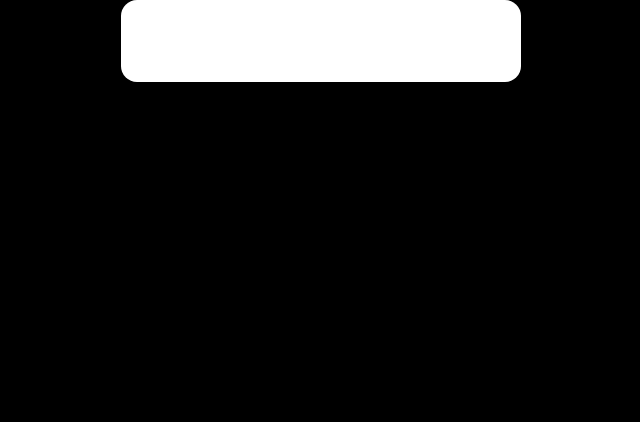
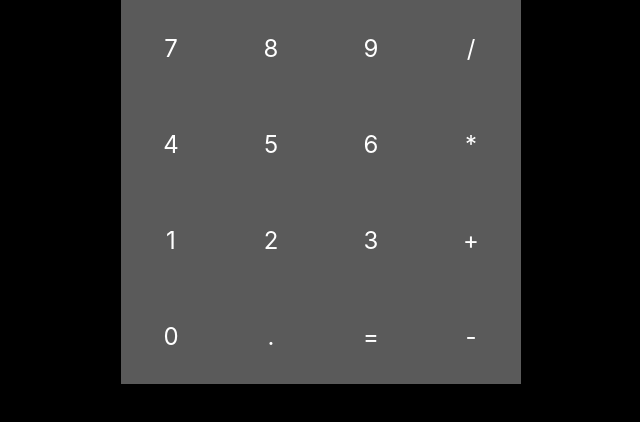
Before and after one commit to IniomohAngela/Calculator, a React (Create React App) app: page / in a window 1280 px wide. Shown: the top 422 px of the page, without its empty margins (319-959 px from the left). Built offline with nearby package versions, Linux system fonts and the light colour scheme.

Commit message:
src/Components/Input.css

```diff
--- a/src/App.css
+++ b/src/App.css
@@ -1,6 +1,5 @@
 body{
   background-color: black;
-  color: white;
 }
 
 .App{
@@ -14,3 +13,8 @@ body{
   width: 400px;
   border-radius: 16px;
 }
+
+.row{
+  display: flex;
+
+}
--- a/src/App.js
+++ b/src/App.js
@@ -1,12 +1,35 @@
-import logo from './logo.svg';
-import './App.css';
+import "./App.css";
+import Button from "./Components/Button";
 
 function App() {
   return (
     <div className="App">
-        <div className="calc-wrapper">
-         <h1>Heading</h1>
+      <div className="calc-wrapper">
+        <div className="row">
+          <Button symbol="7" />
+          <Button symbol="8" />
+          <Button symbol="9" />
+          <Button symbol="/" />
         </div>
+        <div className="row">
+          <Button symbol="4" />
+          <Button symbol="5" />
+          <Button symbol="6" />
+          <Button symbol="*" />
+        </div>
+        <div className="row">
+          <Button symbol="1" />
+          <Button symbol="2" />
+          <Button symbol="3" />
+          <Button symbol="+" />
+        </div>
+        <div className="row">
+          <Button symbol="0" />
+          <Button symbol="." />
+          <Button symbol="=" />
+          <Button symbol="-" />
+        </div>
+      </div>
     </div>
   );
 }
--- a/src/Components/button.css
+++ b/src/Components/button.css
@@ -0,0 +1,10 @@
+.button-wrapper{
+    height: 4em;
+    display: flex;
+    justify-content: center;
+    align-items: center;
+    font-size: 24px;
+    background-color:  #5a5a5a;
+    color: white;
+    flex: 1;
+}
--- a/src/Components/button.js
+++ b/src/Components/button.js
@@ -0,0 +1,7 @@
+import "./Button.css";
+
+const Button = ({ symbol }) => {
+    return<div className="button-wrapper">{symbol}</div>
+}
+
+export default Button;
```
